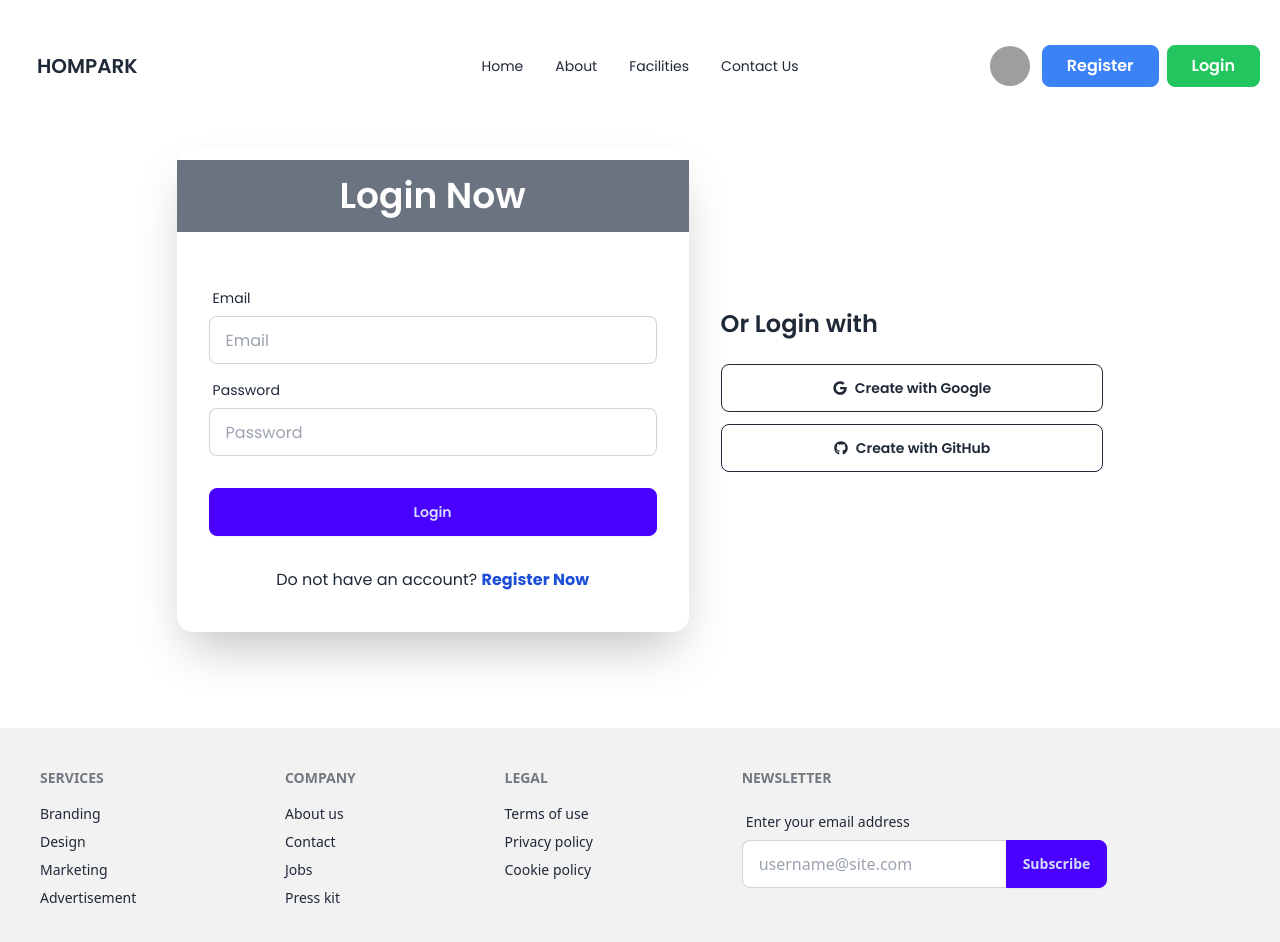
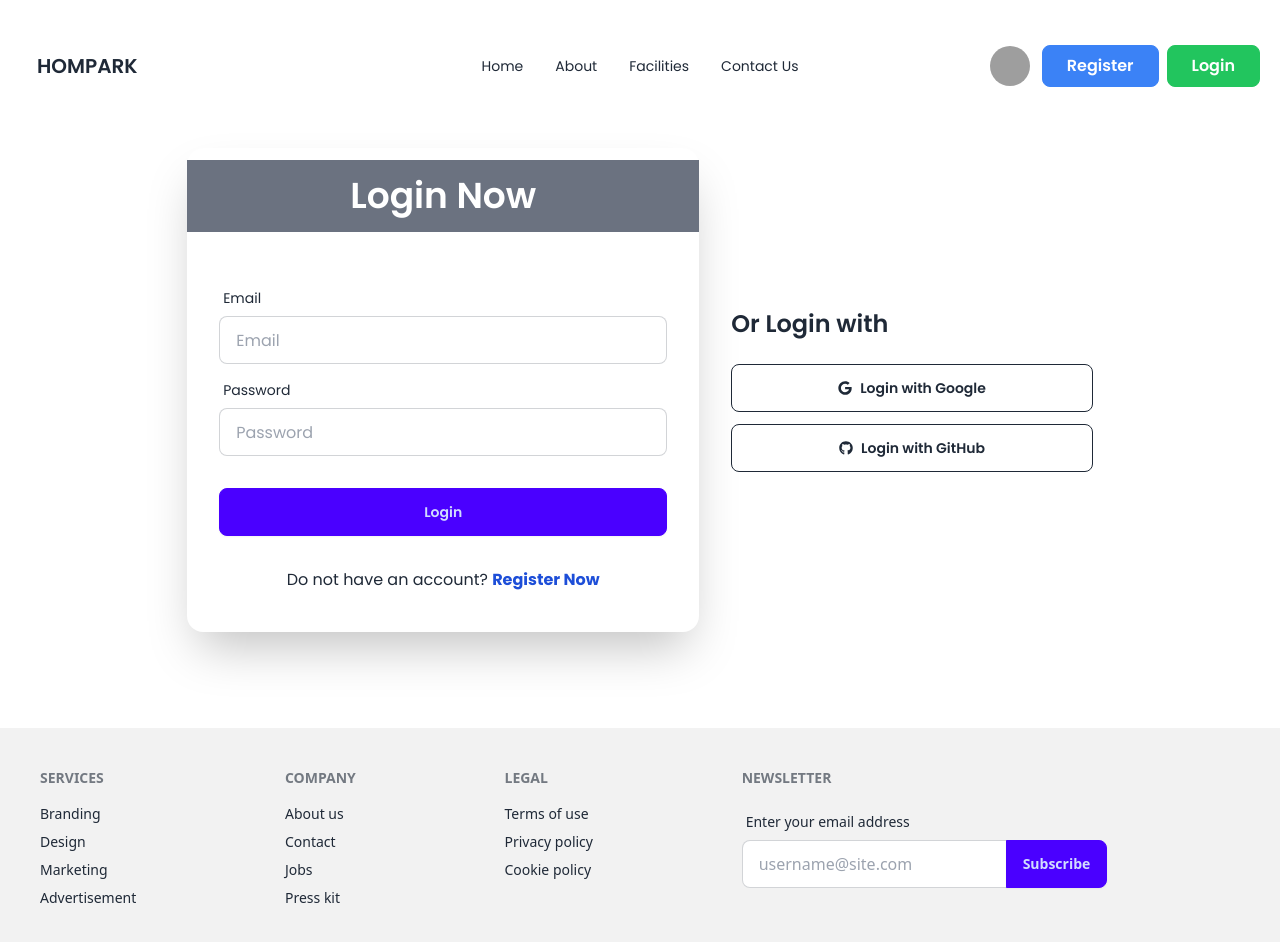
Before and after one commit to Siam-al-islam/hompark, a React (Vite) app: page /login in a window 1280 px wide. Shown: the top 942 px of the page. Built offline with nearby package versions, Linux system fonts and the light colour scheme; no server answers; grey boxes are pictures that could not be loaded; a web font is replaced by a local one.

Commit message:
git hub login system added

```diff
--- a/src/Pages/Home/Shared/Navbar.jsx
+++ b/src/Pages/Home/Shared/Navbar.jsx
@@ -1,6 +1,7 @@
 import { useContext } from "react";
 import { Link, NavLink } from "react-router-dom";
 import { AuthContext } from "../../../Provider/AuthPorvider";
+import { ToastContainer, toast } from "react-toastify";
 
 const Navbar = () => {
 
@@ -8,7 +9,12 @@ const Navbar = () => {
 
     const handleSignOut = () => {
         logOut()
-            .then()
+            .then(result => {
+                console.log(result);
+                toast.success("Logged Out successfully", {
+                    position: "top-center"
+                })
+            })
             .catch()
     }
 
@@ -53,6 +59,7 @@ const Navbar = () => {
                         </div>
                 }
             </div>
+            <ToastContainer />
         </div>
     );
 };
--- a/src/Pages/Login/Login.jsx
+++ b/src/Pages/Login/Login.jsx
@@ -7,7 +7,7 @@ import { FaGithub, FaGoogle } from "react-icons/fa";
 
 const Login = () => {
 
-    const { signIn } = useContext(AuthContext);
+    const { signIn, createUserByGoogle, createUserByGithub } = useContext(AuthContext);
 
     const handleLogin = (e) => {
         e.preventDefault();
@@ -25,6 +25,20 @@ const Login = () => {
                 toast.error("Wrong password or email", { position: "top-center" })
                 console.error(error)
             })
+    }
+
+    const handleGoogleSignIn = () => {
+        createUserByGoogle();
+        toast.success("Logged In successfully", {
+            position: "top-center"
+        })
+    }
+
+    const handleGithubSignIn = () => {
+        createUserByGithub();
+        toast.success("Logged In Successfully", {
+            position: "top-center"
+        })
     }
 
     return (
@@ -60,13 +74,13 @@ const Login = () => {
                     </div>
                     <div>
                         <h3 className="text-2xl font-semibold">Or Login with</h3>
-                        <button className="btn btn-outline w-full mt-6">
+                        <button onClick={handleGoogleSignIn} className="btn btn-outline w-full mt-6">
                             <FaGoogle />
-                            Create with Google
+                            Login with Google
                         </button>
-                        <button className="btn btn-outline w-full mt-3">
+                        <button onClick={handleGithubSignIn} className="btn btn-outline w-full mt-3">
                             <FaGithub />
-                            Create with GitHub
+                            Login with GitHub
                         </button>
                     </div>
                 </div>
--- a/src/Pages/Register/Register.jsx
+++ b/src/Pages/Register/Register.jsx
@@ -2,8 +2,7 @@ import { Link } from "react-router-dom";
 import Navbar from "../Home/Shared/Navbar";
 import { useContext, useState } from "react";
 import { AuthContext } from "../../Provider/AuthPorvider";
-import { FaGithub, FaGoogle, FaRegEye } from "react-icons/fa";
-import { FaEyeSlash } from "react-icons/fa";
+import { FaEyeSlash, FaRegEye } from "react-icons/fa";
 import { ToastContainer, toast } from "react-toastify";
 import 'react-toastify/dist/ReactToastify.css';
 
@@ -12,6 +11,8 @@ const Register = () => {
     const [registerError, setRegisterError] = useState('');
 
     const { createUser } = useContext(AuthContext);
+    // const { createUserByGoogle, createUserByGithub } = useContext(AuthContext);
+    // const { createUserByGithub } = useContext(AuthContext);
 
     const handleRegister = (e) => {
         e.preventDefault();
@@ -23,6 +24,14 @@ const Register = () => {
 
         if (password.length < 6) {
             setRegisterError("Password should be at least 6 characters");
+            return;
+        }
+        else if (!/[A-Z]/.test(password)) {
+            setRegisterError("Your Password should have at least one upper case characters");
+            return;
+        }
+        else if (!/[a-z]/.test(password)) {
+            setRegisterError("Your Password should have at least one lowecase case characters");
             return;
         }
 
@@ -40,6 +49,8 @@ const Register = () => {
                 setRegisterError(error.message);
             })
     }
+
+
 
 
     return (
@@ -100,17 +111,6 @@ const Register = () => {
                             <ToastContainer />
                         </form>
                     </div>
-                    <div>
-                        <h3 className="text-2xl font-semibold">Or Create account with</h3>
-                        <button className="btn btn-outline w-full mt-6">
-                            <FaGoogle />
-                            Create with Google
-                        </button>
-                        <button className="btn btn-outline w-full mt-3">
-                            <FaGithub />
-                            Create with GitHub
-                        </button>
-                    </div>
                 </div>
             </div>
         </div>
--- a/src/Provider/AuthPorvider.jsx
+++ b/src/Provider/AuthPorvider.jsx
@@ -1,7 +1,6 @@
-import { createUserWithEmailAndPassword, getAuth, onAuthStateChanged, signInWithEmailAndPassword, signOut } from "firebase/auth";
+import { GithubAuthProvider, GoogleAuthProvider, createUserWithEmailAndPassword, getAuth, onAuthStateChanged, signInWithEmailAndPassword, signInWithPopup, signOut } from "firebase/auth";
 import { createContext, useEffect, useState } from "react";
 import app from "../Firebase/firebase.config";
-
 
 export const AuthContext = createContext(null);
 
@@ -9,6 +8,33 @@ const auth = getAuth(app)
 
 const AuthProvider = ({ children }) => {
     const [user, setUser] = useState(null);
+
+    const googleProvider = new GoogleAuthProvider();
+    const githubProvider = new GithubAuthProvider();
+
+    const createUserByGoogle = () => {
+        signInWithPopup(auth, googleProvider)
+            .then(result => {
+                console.log(result.user);
+                const googleSignInUser = result.user;
+                setUser(googleSignInUser)
+            })
+            .catch(error => {
+                console.error(error);
+            })
+    }
+
+    const createUserByGithub = () => {
+        signInWithPopup(auth, githubProvider)
+            .then(result => {
+                console.log(result.user);
+                const githubSignInUser = result.user;
+                setUser(githubSignInUser)
+            })
+            .catch(error => {
+                console.error(error);
+            })
+    }
 
     const createUser = (email, password) => {
         return createUserWithEmailAndPassword(auth, email, password)
@@ -35,6 +61,8 @@ const AuthProvider = ({ children }) => {
 
     const authInfo = {
         user,
+        createUserByGoogle,
+        createUserByGithub,
         createUser,
         signIn,
         logOut
```
